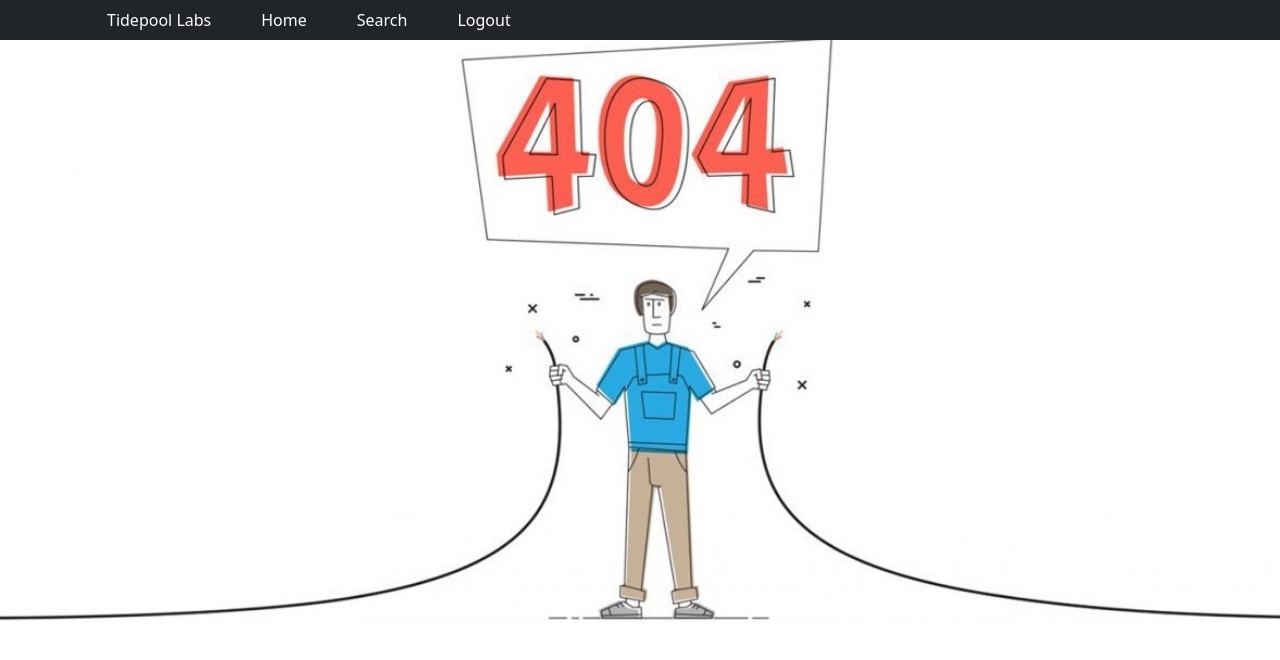
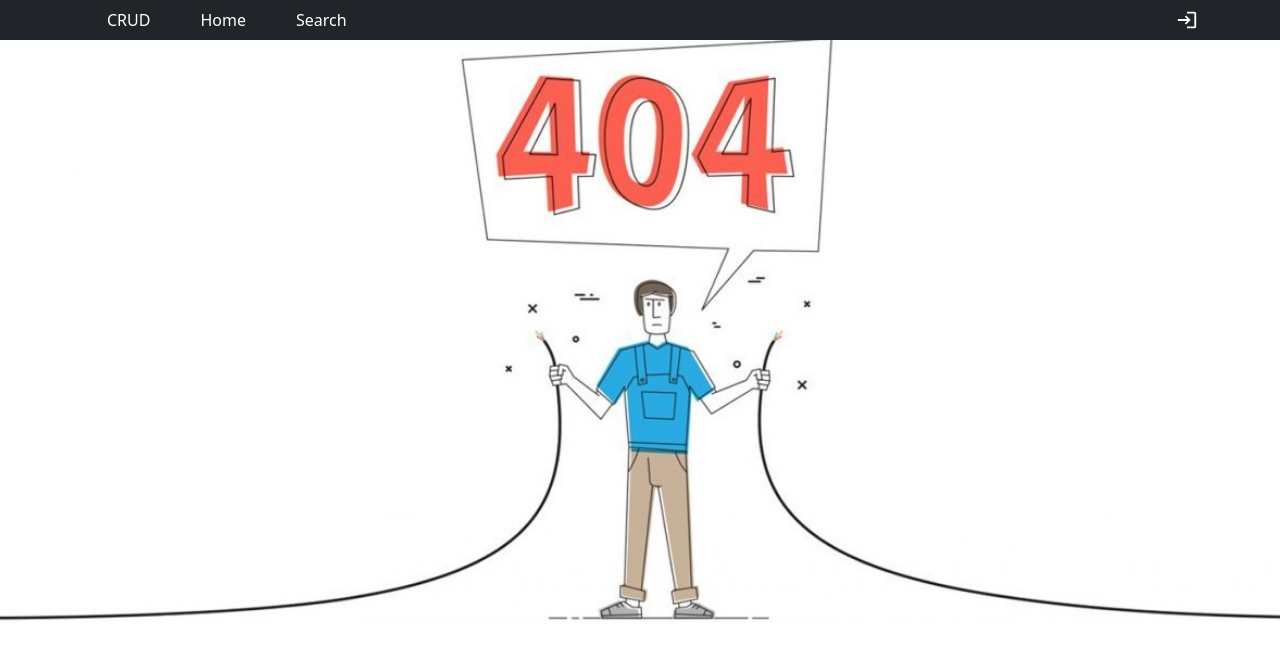
Before and after one commit to EdArWar/Tidepool-Labs, a React (Create React App) app in the folder client/: page /create in a window 1280 px wide. Shown: the top 660 px of the page. Built offline with nearby package versions, Linux system fonts and the light colour scheme.

Commit message:
add userSlice and change men

```diff
--- a/client/src/components/navbar/MenuNavbar.jsx
+++ b/client/src/components/navbar/MenuNavbar.jsx
@@ -1,20 +1,59 @@
 import React from "react";
 import { Container, Nav, Navbar } from "react-bootstrap";
+import { MdLogin, MdLogout } from "react-icons/md";
+import { useDispatch, useSelector } from "react-redux";
+import { globalSel } from "../../store/global";
+import { modalOp } from "../../store/modal";
+import { userOp } from "../../store/user";
+import { getModalParams, MODAL_NAME } from "../../utils/ModalParams";
 import CustomLink from "./../link/CustomLink";
 
 const MenuNavbar = () => {
+  const isAuth = useSelector(globalSel.isAuth);
+  const dispatch = useDispatch();
+
+  const onLogout = () => {
+    dispatch(userOp.handleSetUserInfoPanel(true));
+    document.body.classList.add("disable_scroll");
+  };
+
+  const onLogin = () => {
+    dispatch(modalOp.handleSetModalState(getModalParams(MODAL_NAME.SIGN_IN)));
+  };
+
   return (
     <Navbar collapseOnSelect expand="lg" bg="dark" variant="dark">
       <Container>
         <CustomLink to="/" active className="ml-1">
-          Tidepool Labs
+          CRUD
         </CustomLink>
         <Navbar.Toggle aria-controls="responsive-navbar-nav" />
         <Navbar.Collapse id="responsive-navbar-nav">
-          <Nav>
+          <Nav className="me-auto">
             <CustomLink to="/">Home</CustomLink>
             <CustomLink to="/search">Search</CustomLink>
-            <CustomLink to="/search">Logout</CustomLink>
+            {isAuth && <CustomLink to="/create">Create</CustomLink>}
+          </Nav>
+          <Nav>
+            {!!isAuth ? (
+              <MdLogout
+                style={{
+                  color: "white",
+                  cursor: "pointer",
+                  fontSize: "22px",
+                }}
+                onClick={onLogout}
+              />
+            ) : (
+              <MdLogin
+                style={{
+                  color: "white",
+                  cursor: "pointer",
+                  fontSize: "22px",
+                }}
+                onClick={onLogin}
+              />
+            )}
           </Nav>
         </Navbar.Collapse>
       </Container>
--- a/client/src/store/reducers.js
+++ b/client/src/store/reducers.js
@@ -5,9 +5,11 @@ import { globalSlice } from "./global/globalSlice";
 import { modalSlice } from "./modal/modalSlice";
 import { postSlice } from "./post/postSlice";
 import { searchSlice } from "./search/searchSlice";
+import { userSlice } from "./user/userSlice";
 
 const rootReducer = combineReducers({
   global: globalSlice.reducer,
+  user: userSlice.reducer,
   post: postSlice.reducer,
   modal: modalSlice.reducer,
   search: searchSlice.reducer,
--- /dev/null
+++ b/client/src/store/user/index.js
@@ -0,0 +1,6 @@
+import { userSlice } from "./userSlice";
+
+export { default as userOp } from "./operations";
+export { default as userSel } from "./selectors";
+
+export default userSlice;
--- /dev/null
+++ b/client/src/store/user/initialState.js
@@ -0,0 +1,4 @@
+export const initialUserState = {
+  userData: [],
+  userInfoPanel: false,
+};
--- /dev/null
+++ b/client/src/store/user/operations.js
@@ -0,0 +1,15 @@
+import { userSlice } from "./userSlice";
+
+const { setUserData, setUserInfoPanel } = userSlice.actions;
+
+const handleSetUserData = (data) => (dispatch) => {
+  dispatch(setUserData(data));
+};
+
+const handleSetUserInfoPanel = (data) => (dispatch) => {
+  dispatch(setUserInfoPanel(data));
+};
+
+const operations = { handleSetUserData, handleSetUserInfoPanel };
+
+export default operations;
--- /dev/null
+++ b/client/src/store/user/selectors.js
@@ -0,0 +1,14 @@
+import { createSelector } from "@reduxjs/toolkit";
+
+const userSelector = (state) => state.user;
+
+const userData = createSelector([userSelector], (user) => user.userData);
+
+const userInfoPanel = createSelector(
+  [userSelector],
+  (user) => user.userInfoPanel
+);
+
+const selectors = { userData, userInfoPanel };
+
+export default selectors;
--- /dev/null
+++ b/client/src/store/user/userSlice.js
@@ -0,0 +1,15 @@
+import { createSlice } from "@reduxjs/toolkit";
+import { initialUserState } from "./initialState";
+
+export const userSlice = createSlice({
+  name: "user",
+  initialState: initialUserState,
+  reducers: {
+    setUserData(state, action) {
+      state.userData = action.payload;
+    },
+    setUserInfoPanel(state, action) {
+      state.userInfoPanel = action.payload;
+    },
+  },
+});
```
